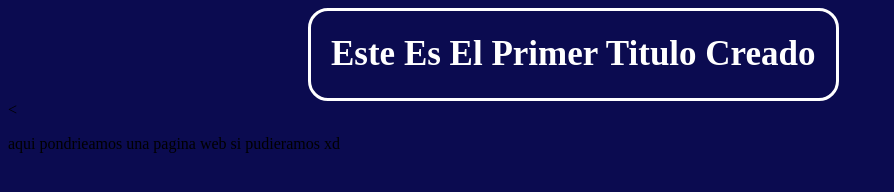
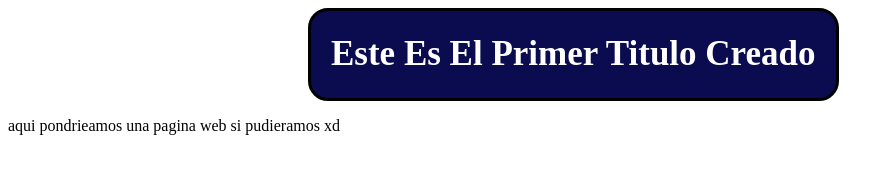
Before and after one commit to zeta02123/nuevo_repo, a plain HTML site: page index.html in a window 1280 px wide. Shown: the whole page, without its empty margins (0-894 px from the left). Drawn offline with Linux system fonts and the light colour scheme.

Commit message:
arreglando cabecera

```diff
--- a/style.css
+++ b/style.css
@@ -1,17 +1,17 @@
-body {
-    background-color: rgb(11, 11, 80);
-}
+
 div {
-    border: 3px white solid;
+    border: 3px black solid;
     border-radius: 20px;
     width: max-content;
     position: relative;
     left: 300px;
+    background-color: rgb(11, 11, 80);
 
 }
 
 h1 {
     color: white;
+    background-color: rgb(11, 11, 80);
     text-align: center;
     text-transform: capitalize;
     font-size: 35px;
```
Also changed, not shown: index.html (+1 -1 lines).
